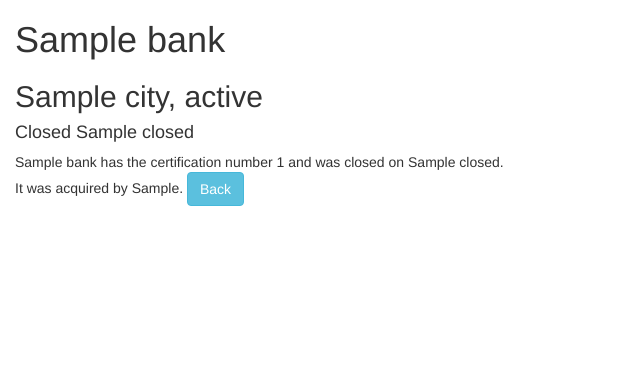
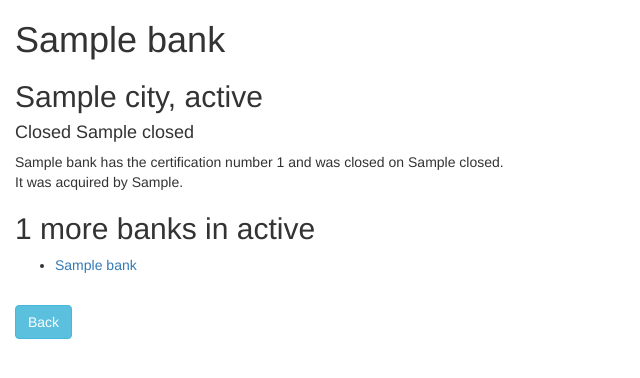
Before and after one commit to PythonJournos/LearningPython, a Flask app: template projects/fdic/templates/detail.html in a window 1280 px wide. Shown: the top 378 px of the page, without its empty margins (0-640 px from the left). Run offline with Flask 2, Linux system fonts and the light colour scheme; the template is opened without the code that fills it: most values are stand-ins (such as "Sample title", 1, 10 or a date in 2020); some libraries are stand-ins or nearby versions.

Commit message:
Template tweaking.

```diff
--- a/projects/fdic/templates/detail.html
+++ b/projects/fdic/templates/detail.html
@@ -4,14 +4,14 @@
     <h1>{{ bank.bank }}</h1>
     <h2>{{ bank.city}}, {{ bank.state }}</h2>
     <h4>Closed {{ bank.closed }}</h4>
-    <p>{{ bank.bank }} has the certification number {{ bank.cert_num }} and was closed on {{ bank.closed }}.
-        <br/>It was acquired by {{ bank.acq_inst }}.
-    {% if same_state_banks > 0 %}
-    <p><h2>{{ same_state_banks.count() }} more banks in {{ bank.state }}</h2>
+    <div>{{ bank.bank }} has the certification number {{ bank.cert_num }} and was closed on {{ bank.closed }}.
+        <br/>It was acquired by {{ bank.acq_inst }}.</div>
+    {% if same_state_banks.count() > 0 %}
+    <div><h2>{{ same_state_banks.count() }} more banks in {{ bank.state }}</h2>
         <ul>{% for bank in same_state_banks %}
             <li><a href="/bank/{{ bank.cert_num }}/">{{ bank.bank }}</a></li>
         {% endfor %}</ul>
-    </p>
-    {% endif %}
+    </div>
+    {% endif %}<br/>
     <button class="btn btn-info"><i class="icon-circle-arrow-left icon-white"></i> Back</button>
 {% endblock %}
```
